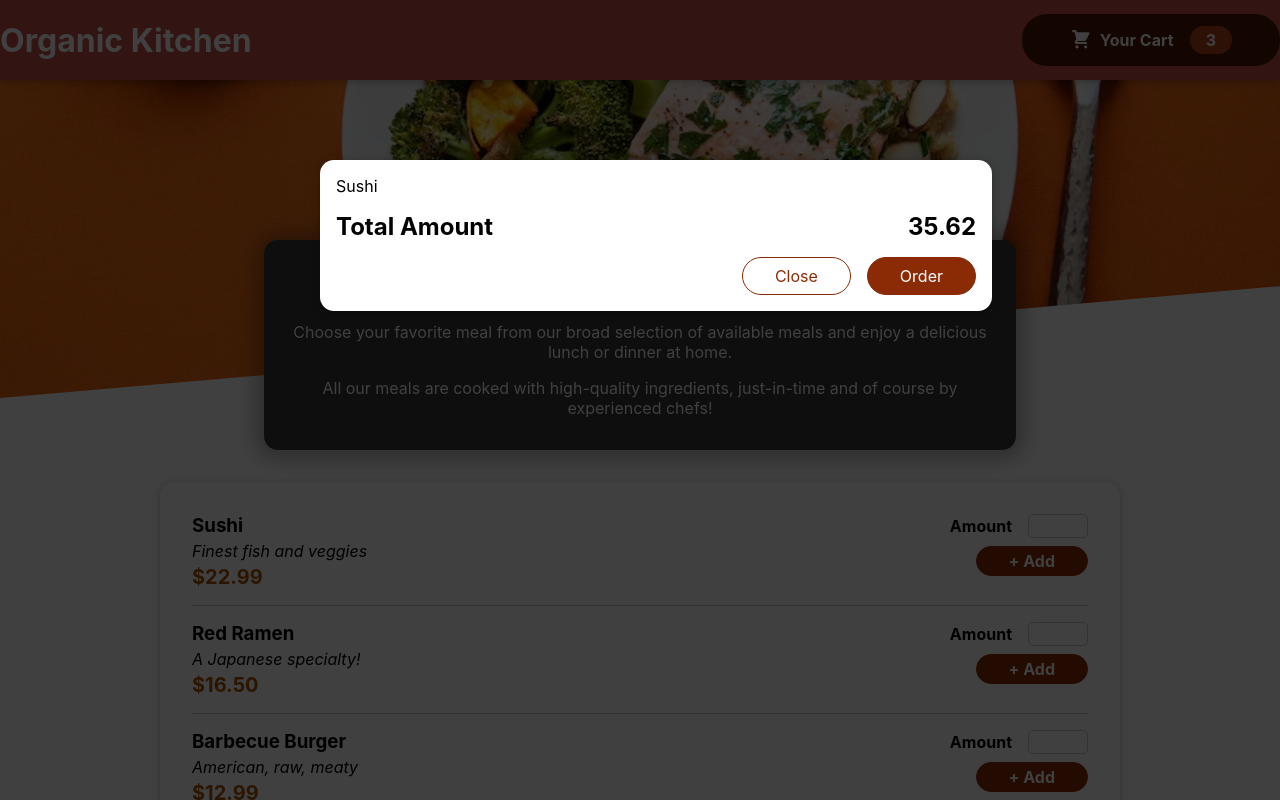
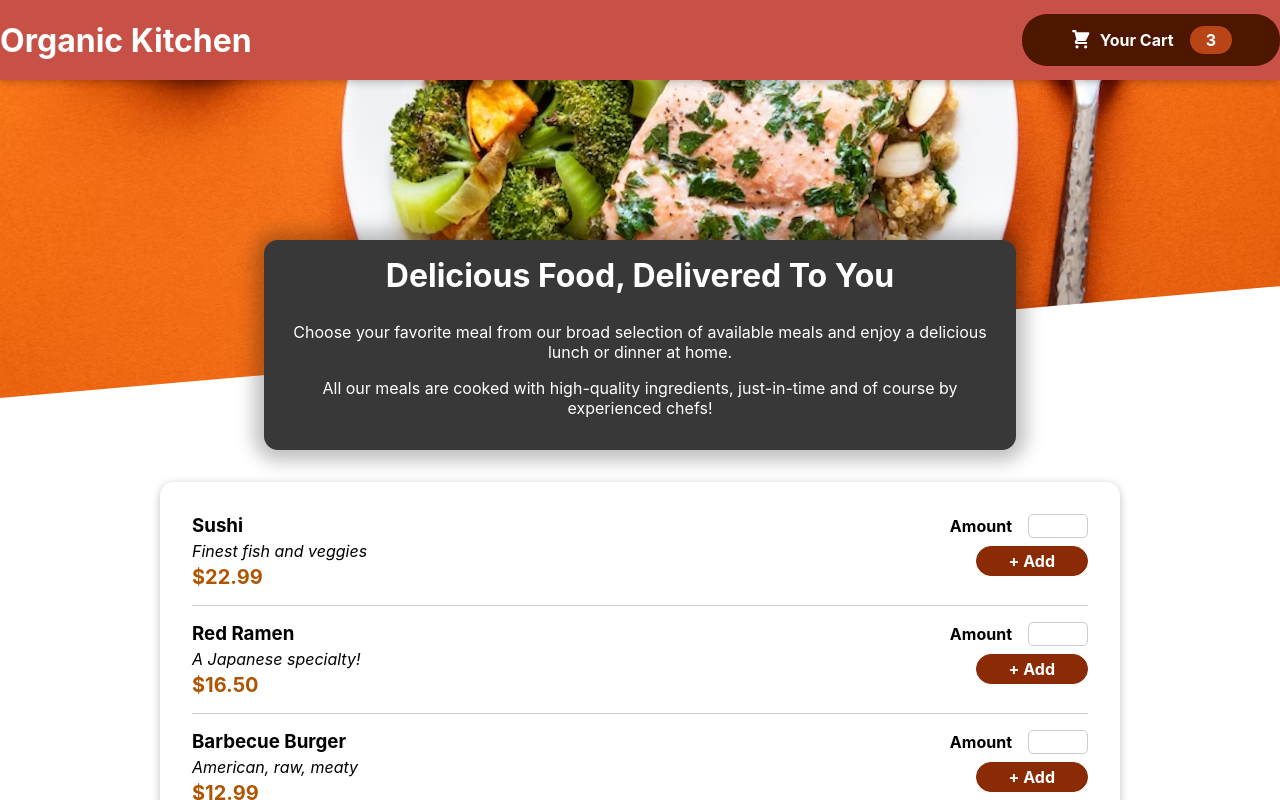
Before and after one commit to MMM-ZA/react-food-ordering-app, a React (Create React App) app in the folder react-food-ordering-app/: page / in a window 1280 px wide. Shown: the top 800 px of the page. Built offline with nearby package versions, Linux system fonts and the light colour scheme.

Commit message:
adding cart and modal state

```diff
--- a/react-food-ordering-app/src/App.js
+++ b/react-food-ordering-app/src/App.js
@@ -1,14 +1,25 @@
-import { Fragment } from 'react';
+import { Fragment, useState } from 'react';
 import './App.css';
 import Header from './Components/Layout/Header';
 import Meals from './Components/Meals/Meals';
 import Cart from './Components/Cart/Cart';
 
 function App() {
+ const [cartIsShown, setCardIsShown] = useState(false);
+
+ const showCartHandler = () => {
+  setCardIsShown(true);
+ };
+
+ const hideCartHandler = () => {
+  setCardIsShown(false);
+ };
+
+
   return (
     <Fragment>
-    <Cart/>
-    <Header/>
+     {cartIsShown && <Cart onClose={hideCartHandler} />}
+      <Header onShowCart={showCartHandler} />
     <main>
       <Meals/>
     </main>
--- a/react-food-ordering-app/src/Components/Cart/Cart.js
+++ b/react-food-ordering-app/src/Components/Cart/Cart.js
@@ -11,14 +11,16 @@
   );
 
   return (
-    <Modal>
+    <Modal onClose={props.onClose}>
       {cartItems}
       <div className={classes.total}>
         <span>Total Amount</span>
         <span>35.62</span>
       </div>
       <div className={classes.actions}>
-        <button className={classes['button--alt']}>Close</button>
+        <button className={classes['button--alt']} onClick={props.onClose}>
+          Close
+        </button>
         <button className={classes.button}>Order</button>
       </div>
     </Modal>
--- a/react-food-ordering-app/src/Components/Layout/Header.js
+++ b/react-food-ordering-app/src/Components/Layout/Header.js
@@ -8,7 +8,7 @@
   <Fragment>
   <header className={classes.header}>
     <h1>Organic Kitchen</h1>
-    <HeaderCartButton/>
+    <HeaderCartButton onClick={props.onShowCart}/>
   </header>
   <div className={classes['main-image']}>
     <img src={FoodImage} alt='organic pasta and a fork'/>
--- a/react-food-ordering-app/src/Components/Layout/HeaderCartButton.js
+++ b/react-food-ordering-app/src/Components/Layout/HeaderCartButton.js
@@ -3,7 +3,7 @@
 
 const HeaderCartButton = props => {
   return (
-    <button className={classes.button}>
+    <button className={classes.button} onClick={props.onClick}>
     <span className={classes.icon}>
     <CartIcon/>
     </span>
--- a/react-food-ordering-app/src/Components/UI/Modal.js
+++ b/react-food-ordering-app/src/Components/UI/Modal.js
@@ -4,7 +4,7 @@
 import classes from './Modal.module.css';
 
 const Backdrop = (props) => {
-  return <div className={classes.backdrop} />;
+  return <div className={classes.backdrop} onClick={props.onClose} />;
 };
 
 const ModalOverlay = (props) => {
@@ -20,7 +20,7 @@
 const Modal = (props) => {
   return (
     <Fragment>
-      {ReactDOM.createPortal(<Backdrop />, portalElement)}
+        {ReactDOM.createPortal(<Backdrop onClose={props.onClose} />, portalElement)}
       {ReactDOM.createPortal(
         <ModalOverlay>{props.children}</ModalOverlay>,
         portalElement
```
